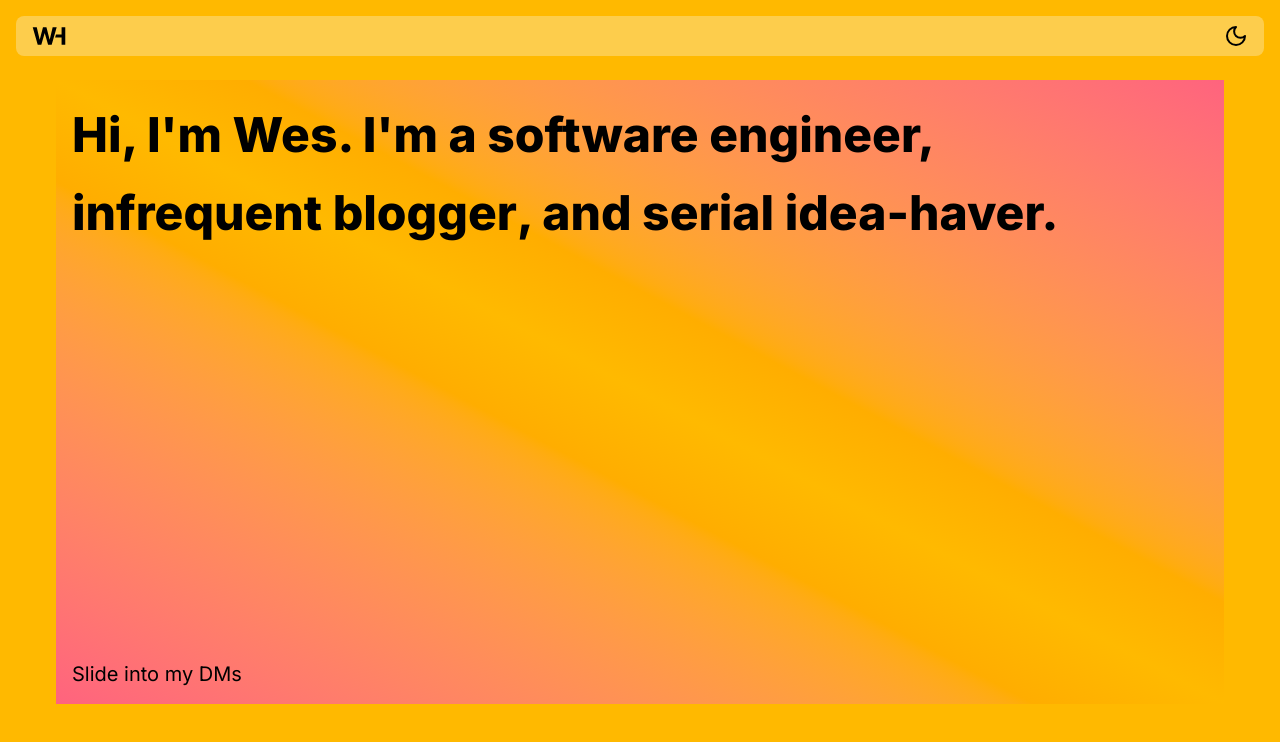
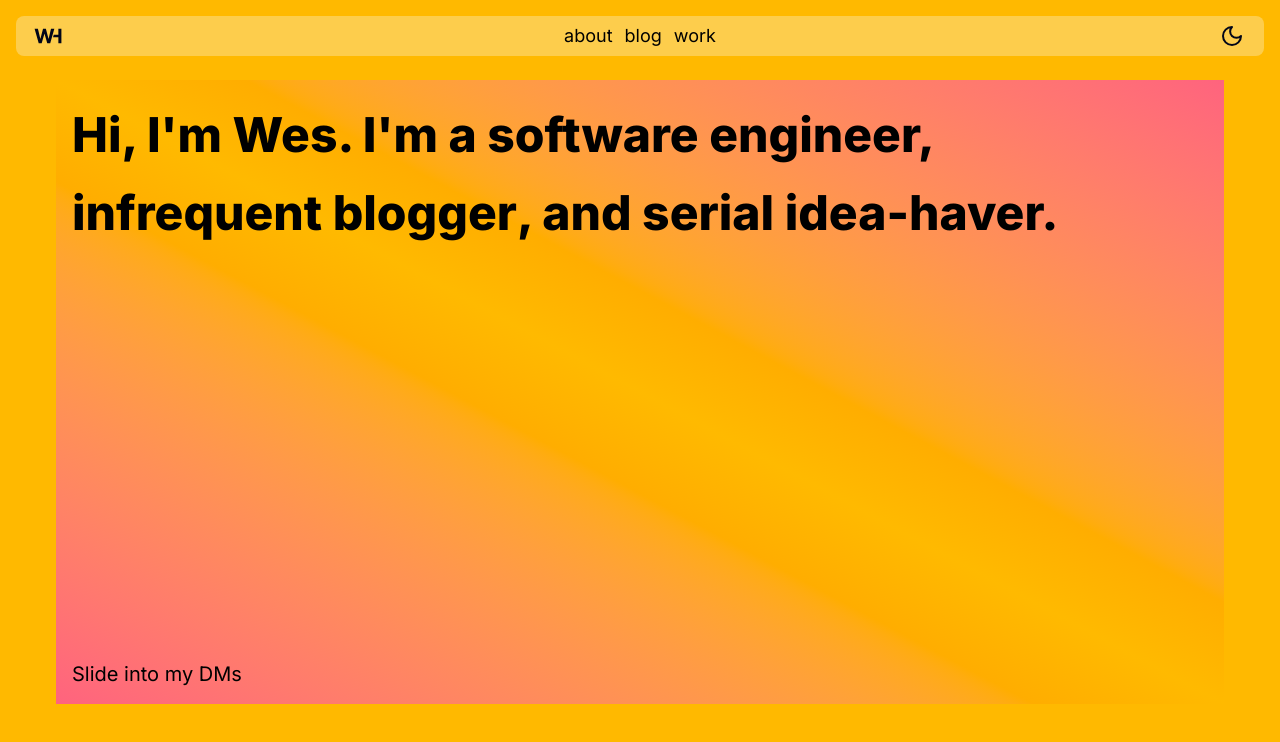
Before and after one commit to wesharper/westonharper.com, a SvelteKit app: page / in a window 1280 px wide. Shown: the top 742 px of the page. Built offline with nearby package versions, Linux system fonts and the light colour scheme.

Commit message:
add new header links to layout

```diff
--- a/src/routes/+layout.svelte
+++ b/src/routes/+layout.svelte
@@ -4,6 +4,7 @@
   import { Sun, Moon } from "@lucide/svelte";
   import "../app.css";
   import { ModeWatcher, toggleMode } from "mode-watcher";
+  import { Button } from "$ui/button";
 
   let { children } = $props();
 </script>
@@ -14,21 +15,26 @@
   <Header
     class="bg-background/30 fixed top-4 right-4 left-4 mx-auto flex h-10 items-center justify-between rounded-lg px-3 py-2"
   >
-    <a
-      class="hover:text-foreground/60 rounded-md p-1 transition-colors duration-100 ease-linear"
-      href="/"
+    <Button size="icon" variant="ghost" href="/">
+      <WhLogo class="!size-7" />
+      <span class="sr-only">Home</span>
+    </Button>
+
+    <div
+      class="flex items-center justify-center gap-3 text-sm sm:text-base lg:text-lg"
     >
-      <WhLogo />
-      <span class="sr-only">Go to home page</span>
-    </a>
-    <button
-      onclick={toggleMode}
-      class="hover:text-foreground/60 cursor-pointer rounded-md p-1 transition-colors duration-100 ease-linear"
-    >
-      <Sun class="hidden size-6 dark:block" />
-      <Moon class="size-6 dark:hidden" />
+      <Button variant="link" size="link" href="/about">about</Button>
+
+      <Button variant="link" size="link" href="/blog">blog</Button>
+
+      <Button variant="link" size="link" href="/work">work</Button>
+    </div>
+
+    <Button onclick={toggleMode} variant="ghost" size="icon">
+      <Sun class="hidden !size-6 dark:block" />
+      <Moon class="!size-6 dark:hidden" />
       <span class="sr-only">Toggle theme</span>
-    </button>
+    </Button>
   </Header>
   {@render children()}
 </div>
```
